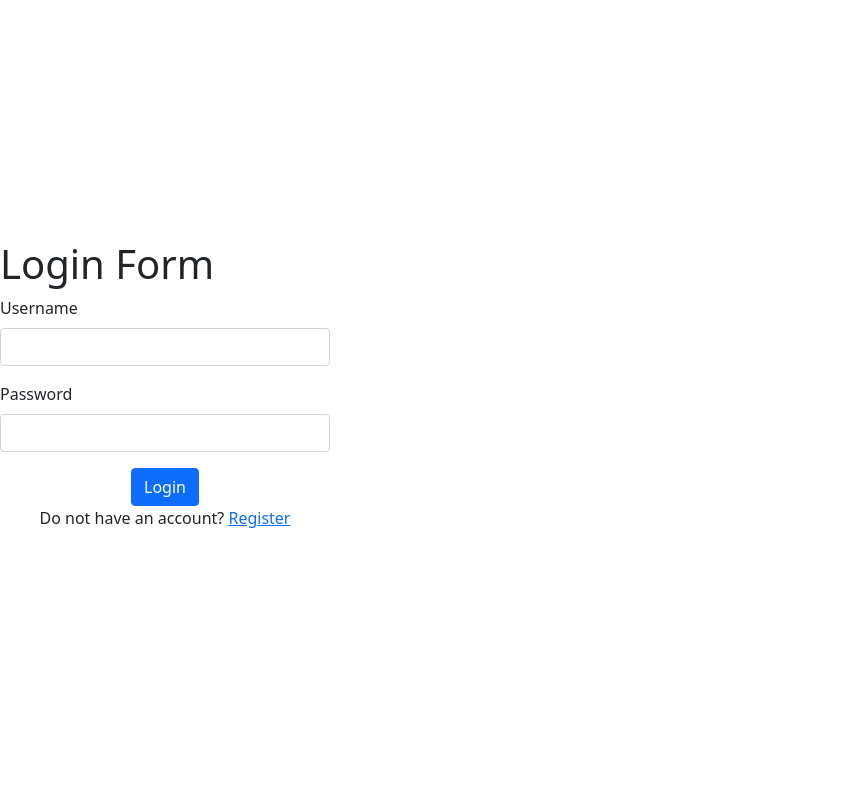
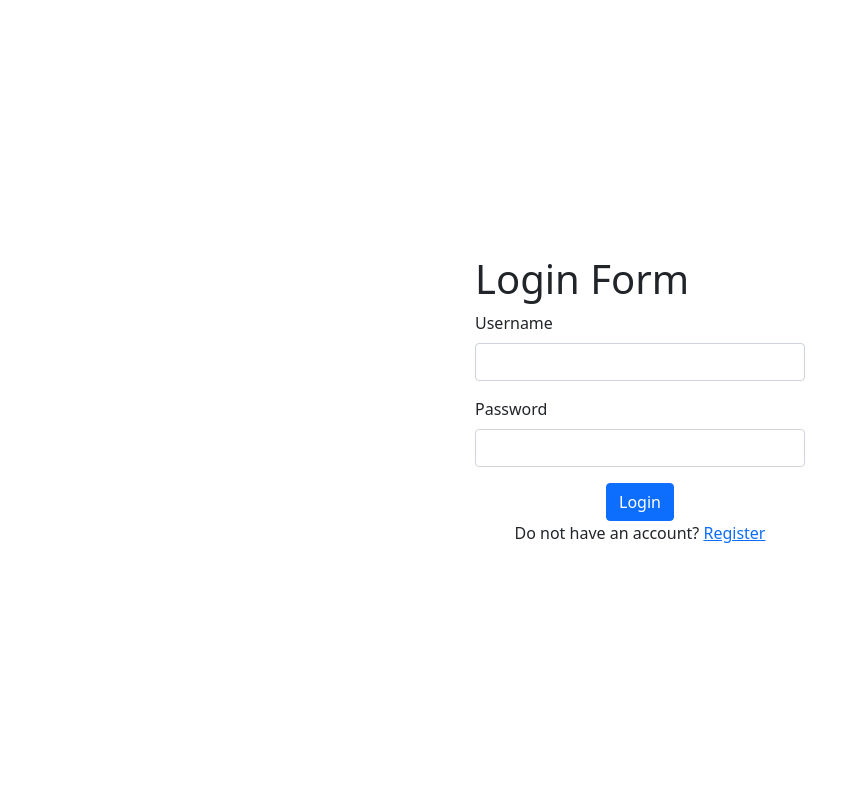
Before and after one commit to Sangeetha-Balasubramani/Hospital-Management-System, a Flask app: page /login in a window 1280 px wide. Shown: the whole page, without its empty margins (0-868 px from the left). Run offline with Flask 3, Linux system fonts and the light colour scheme.

Commit message:
Milestone-HMS Auth-RBAC

```diff
--- a/templates/Login.html
+++ b/templates/Login.html
@@ -1,20 +1,27 @@
 <!DOCTYPE html>
 <html lang="en">
+
 <head>
     <title>Login Form</title>
     <link rel="stylesheet" href="/static/style.css">
-        <link href="https://cdn.jsdelivr.net/npm/bootstrap@5.0.2/dist/css/bootstrap.min.css" rel="stylesheet" integrity="sha384-EVSTQN3/azprG1Anm3QDgpJLIm9Nao0Yz1ztcQTwFspd3yD65VohhpuuCOmLASjC" crossorigin="anonymous">
+    <link href="https://cdn.jsdelivr.net/npm/bootstrap@5.0.2/dist/css/bootstrap.min.css" rel="stylesheet"
+        integrity="sha384-EVSTQN3/azprG1Anm3QDgpJLIm9Nao0Yz1ztcQTwFspd3yD65VohhpuuCOmLASjC" crossorigin="anonymous">
     <style>
-        #form-body{
-            height:350px;
-            margin-top:240px;
-            width:330px;
+        #form-body {
+            width: 330px;
+        }
+
+        #main {
+            display: flex;
+            justify-content: center;
+            align-items: center;
+            height: 100vh;
         }
     </style>
 </head>
+
 <body>
     <div id="main">
-            <div id="canvas">
         <div id="form-body">
             <h1>Login Form</h1>
             <form action="/login" method="post">
@@ -34,6 +41,6 @@
             </form>
         </div>
     </div>
-        </div>
 </body>
+
 </html>
```
Lines whose indentation alone changed are shown as unchanged.
